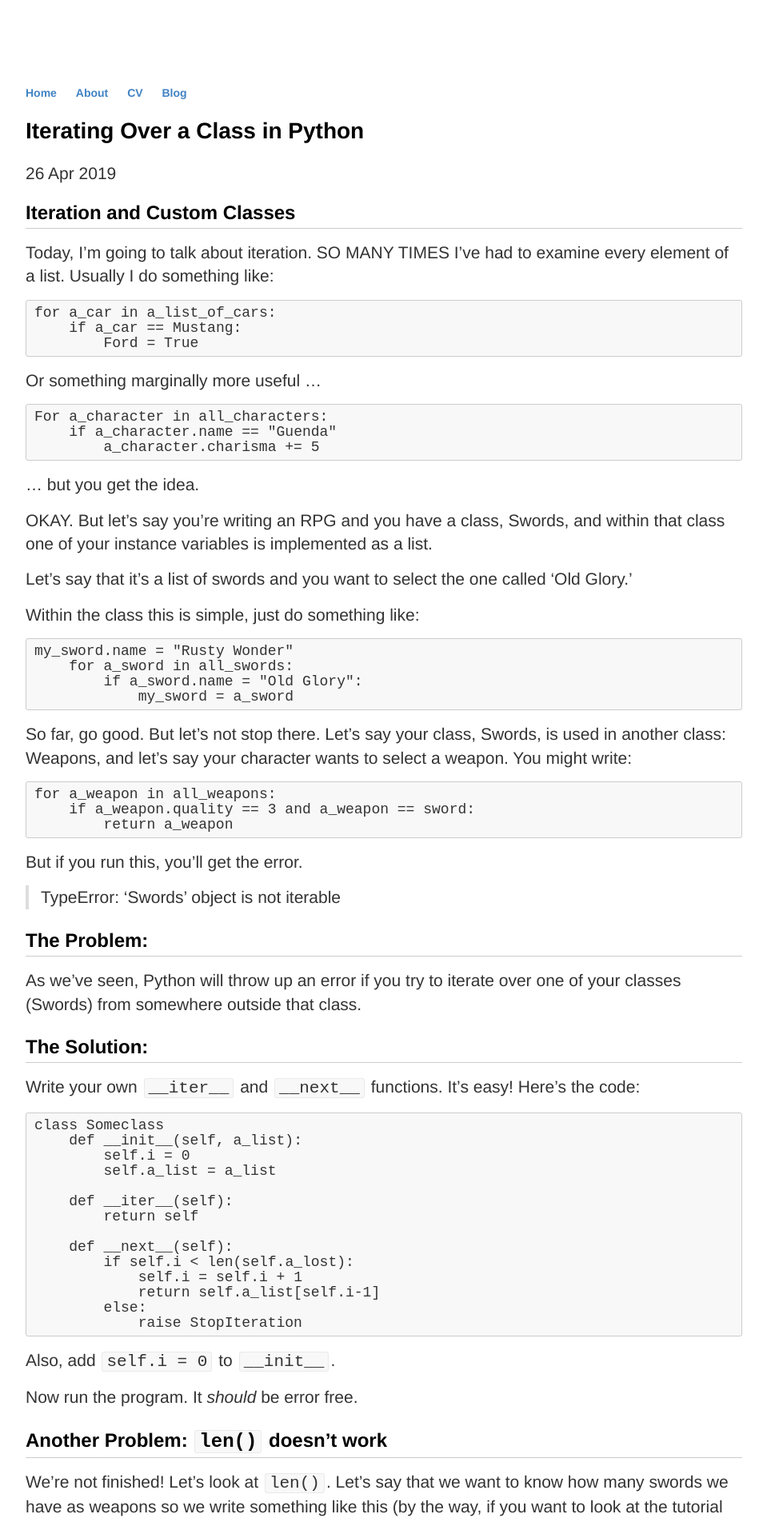
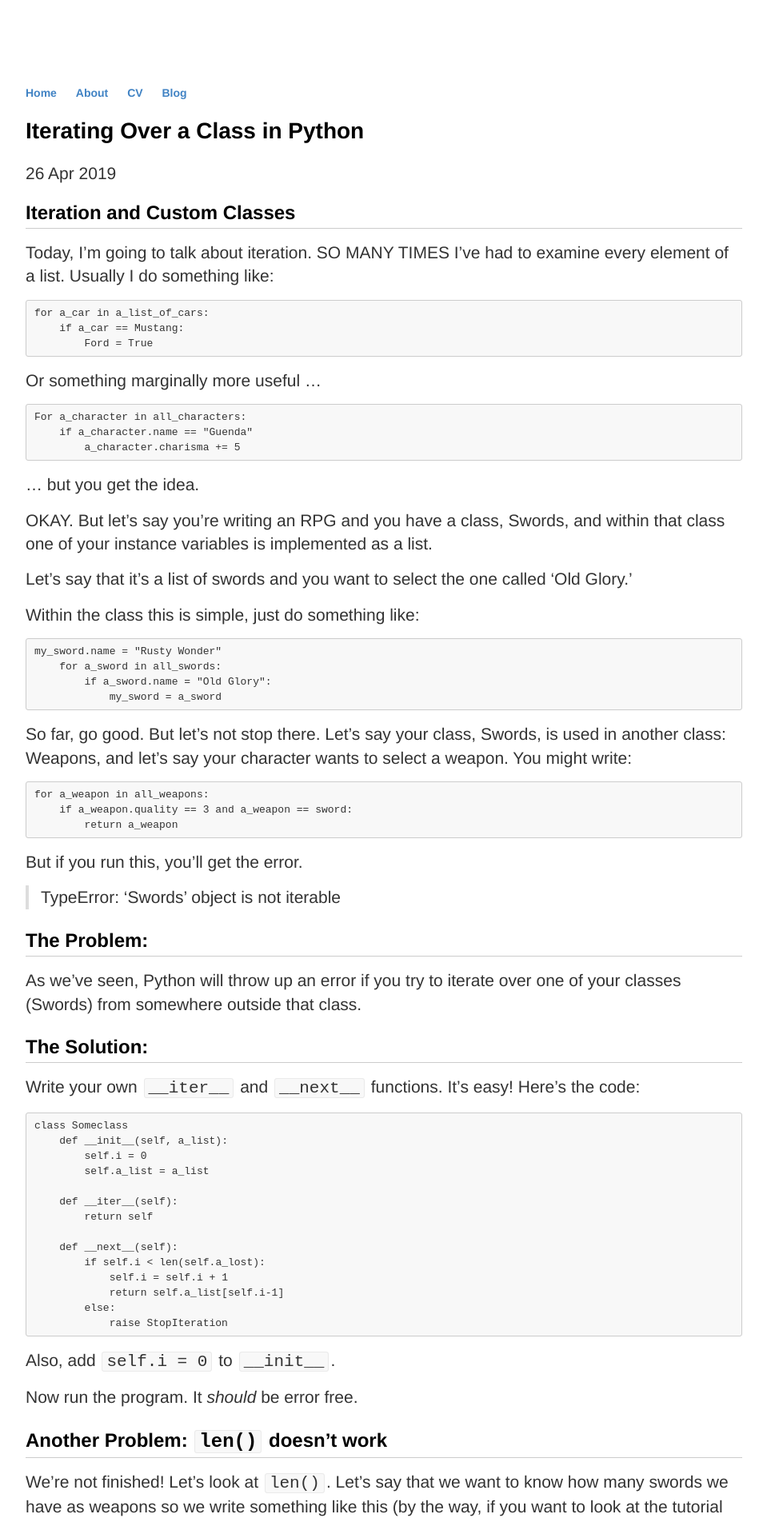
Before and after one commit to poly451/poly451.github.io, a Jekyll site: the page built from _posts/2019-04-26-iterating-over-a-class-in-python.md, in a window 1280 px wide. Shown: the top 1903 px of the page at 80% size, without its empty margins (160-1119 px from the left). Built offline with Jekyll 4.4.1, drawn with Linux system fonts in a browser that asks for light colours.

Commit message:
Update github.css

```diff
--- a/css/github.css
+++ b/css/github.css
@@ -383,7 +383,7 @@ pre code {
 .highlight pre {
   background-color: #f8f8f8;
   border: 1px solid #cccccc;
-  font-size: 18px;
+  font-size: 13px;
   line-height: 19px;
   overflow: auto;
   padding: 6px 10px;
```
